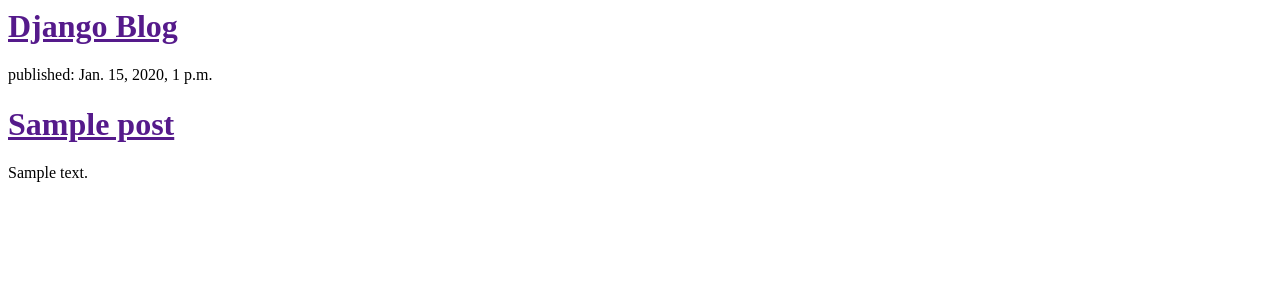
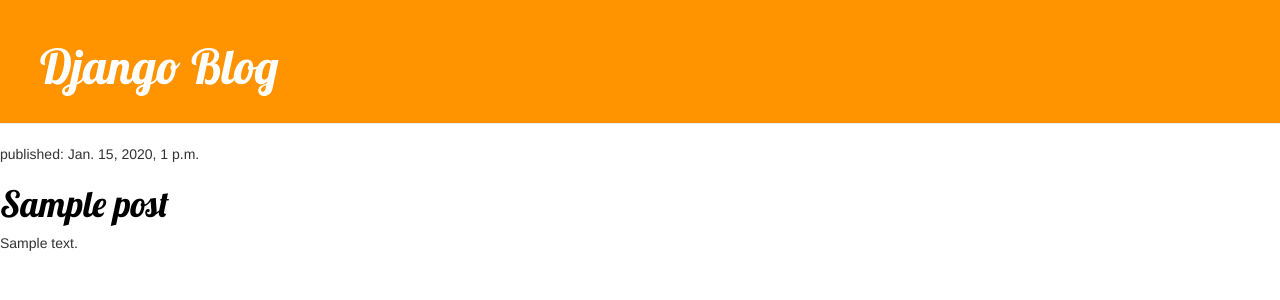
Before and after one commit to gntl/django-blog, a Django app: template blog/templates/blog/post_list.html in a window 1280 px wide. Shown: the top 300 px of the page. Run offline with Django 3.2, Linux system fonts and the light colour scheme; the template is opened without the code that fills it: values that come from a table or form of the project are taken from there, others are empty; tables that the repository leaves empty hold one stand-in row (values such as "Sample post"); some libraries are stand-ins or nearby versions.

Commit message:
Added some styles to pages

```diff
--- /dev/null
+++ b/blog/static/css/blog.css
@@ -0,0 +1,47 @@
+.page-header {
+    background-color: #ff9400;
+    margin-top: 0;
+    padding: 20px 20px 20px 40px;
+}
+
+.page-header h1, .page-header h1 a, .page-header h1 a:visited, .page-header h1 a:active {
+    color: #ffffff;
+    font-size: 36pt;
+    text-decoration: none;
+}
+
+.content {
+    margin-left: 40px;
+}
+
+h1, h2, h3, h4 {
+    font-family: 'Lobster', cursive;
+}
+
+.date {
+    float: right;
+    color: #828282;
+}
+
+.save {
+    float: right;
+}
+
+.post-form textarea, .post-form input {
+    width: 100%;
+}
+
+.top-menu, .top-menu:hover, .top-menu:visited {
+    color: #ffffff;
+    float: right;
+    font-size: 26pt;
+    margin-right: 20px;
+}
+
+.post {
+    margin-bottom: 70px;
+}
+
+.post h1 a, .post h1 a:visited {
+    color: #000000;
+}
--- a/blog/templates/blog/post_list.html
+++ b/blog/templates/blog/post_list.html
@@ -1,33 +1,24 @@
-<html>
+ {% load staticfiles %}
+ <html>
     <head>
         <title>Django blog</title>
+        <link rel="stylesheet" href="//maxcdn.bootstrapcdn.com/bootstrap/3.2.0/css/bootstrap.min.css">
+        <link rel="stylesheet" href="//maxcdn.bootstrapcdn.com/bootstrap/3.2.0/css/bootstrap-theme.min.css">
+        <link rel="stylesheet" href="{% static 'css/blog.css' %}">
+        <link href="https://fonts.googleapis.com/css?family=Lobster&subset=latin,cyrillic" rel="stylesheet" type="text/css">
     </head>
     <body>
-        <div>
+        <div class="page-header">
             <h1><a href="">Django Blog</a></h1>
         </div>
 
         {% for post in posts %}
-        <div>
+        <div class="post">
             <p>published: {{ post.published_date }}</p>
             <h1><a href="">{{ post.title }}</a></h1>
             <p>{{ post.text|linebreaksbr }}</p>
         </div>
         {% endfor %}
 
-{% comment %}
-        <div>
-            <p>published: 14.06.2014, 12:14</p>
-            <h2><a href="">My first post</a></h2>
-            <p>Aenean eu leo quam. Pellentesque ornare sem lacinia quam venenatis vestibulum. Donec id elit non mi porta gravida at eget metus. Fusce dapibus, tellus ac cursus commodo, tortor mauris condimentum nibh, ut fermentum massa justo sit amet risus.</p>
-        </div>
-
-        <div>
-            <p>published: 14.06.2014, 12:14</p>
-            <h2><a href="">My second post</a></h2>
-            <p>Aenean eu leo quam. Pellentesque ornare sem lacinia quam venenatis vestibulum. Donec id elit non mi porta gravida at eget metus. Fusce dapibus, tellus ac cursus commodo, tortor mauris condimentum nibh, ut f.</p>
-        </div>
-{% endcomment %}
-
     </body>
 </html>
```
